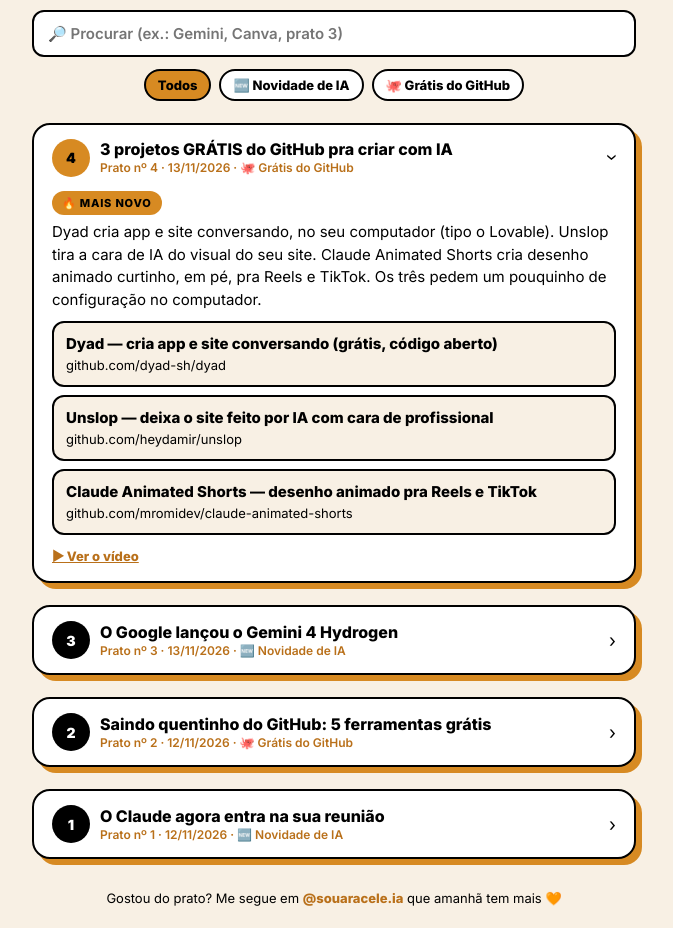
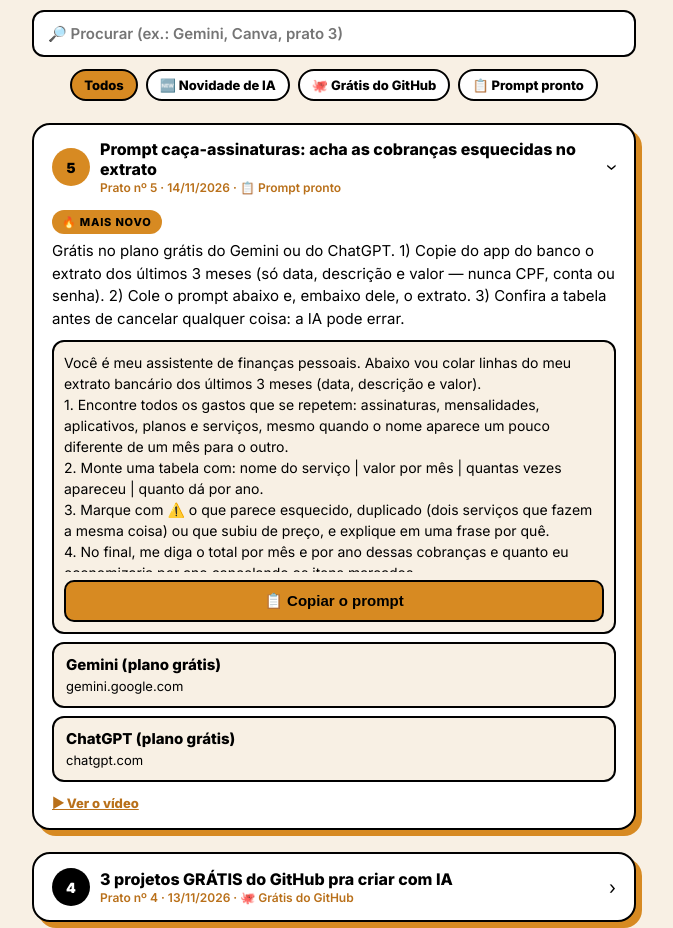
Before and after one commit to aracelesilva/cardapio-quentinho, a plain HTML site: page index.html in a window 1280 px wide. Shown: the part 400-1328 px from the top of the page, without its empty margins (306-979 px from the left). Drawn offline with Linux system fonts and the light colour scheme.

Commit message:
Prato nº 5: prompt caça-assinaturas (14/11) + caixa de copiar prompt

```diff
--- a/index.html
+++ b/index.html
@@ -26,6 +26,9 @@
   .data{font-size:12px;font-weight:600}
   .prato h2{font-size:20px;font-weight:900;margin:6px 0 6px;line-height:1.25}
   .prato p{margin:0 0 10px;font-size:15px}
+  .promptbox{background:var(--creme);border:2px solid var(--preto);border-radius:12px;padding:10px;margin:8px 0}
+  .promptbox pre{white-space:pre-wrap;font-family:inherit;font-size:14px;margin:0 0 8px;max-height:220px;overflow:auto}
+  .copiar{width:100%;background:var(--amb);color:var(--preto);border:2px solid var(--preto);border-radius:10px;padding:10px;font-weight:800;font-size:15px;cursor:pointer}
   .links{list-style:none;padding:0;margin:8px 0 6px}
   .links li{margin:8px 0}
   .links a{display:block;text-decoration:none;color:var(--preto);background:var(--creme);border:2px solid var(--preto);border-radius:12px;padding:10px 12px;font-weight:700;font-size:15px}
@@ -73,6 +76,18 @@
 <script>
 /* Cada vídeo novo entra no INÍCIO desta lista. */
 const PRATOS = [
+  {
+    data: "14/11/2026",
+    tipo: "prompt",
+    titulo: "Prompt caça-assinaturas: acha as cobranças esquecidas no extrato",
+    resumo: "Grátis no plano grátis do Gemini ou do ChatGPT. 1) Copie do app do banco o extrato dos últimos 3 meses (só data, descrição e valor — nunca CPF, conta ou senha). 2) Cole o prompt abaixo e, embaixo dele, o extrato. 3) Confira a tabela antes de cancelar qualquer coisa: a IA pode errar.",
+    video: "https://www.instagram.com/reel/DfvYMJFJ8PH/",
+    prompt: "Você é meu assistente de finanças pessoais. Abaixo vou colar linhas do meu extrato bancário dos últimos 3 meses (data, descrição e valor).\n1. Encontre todos os gastos que se repetem: assinaturas, mensalidades, aplicativos, planos e serviços, mesmo quando o nome aparece um pouco diferente de um mês para o outro.\n2. Monte uma tabela com: nome do serviço | valor por mês | quantas vezes apareceu | quanto dá por ano.\n3. Marque com ⚠️ o que parece esquecido, duplicado (dois serviços que fazem a mesma coisa) ou que subiu de preço, e explique em uma frase por quê.\n4. No final, me diga o total por mês e por ano dessas cobranças e quanto eu economizaria por ano cancelando os itens marcados.\n5. Me dê uma lista curta de próximos passos (o que cancelar primeiro, o que trocar por uma opção grátis).\nRegras: não invente nada; se não tiver certeza, escreva \"confirmar\". Responda em português simples, sem termos difíceis.\nMeu extrato:\n[cole aqui]",
+    links: [
+      ["Gemini (plano grátis)", "https://gemini.google.com"],
+      ["ChatGPT (plano grátis)", "https://chatgpt.com"]
+    ]
+  },
   {
     data: "13/11/2026",
     tipo: "github",
@@ -128,7 +143,8 @@ const TIPOS = {
   novidade: "🆕 Novidade de IA",
   github: "🐙 Grátis do GitHub",
   video: "🎬 Vídeo",
-  ferramenta: "🛠️ Ferramenta"
+  ferramenta: "🛠️ Ferramenta",
+  prompt: "📋 Prompt pronto"
 };
 const el = document.getElementById("pratos");
 const total = PRATOS.length;
@@ -161,13 +177,21 @@ PRATOS.forEach((p, i) => {
     s.textContent = extra || new URL(url).hostname.replace(/^www\./, "") + (url.includes("github.com") ? new URL(url).pathname : "");
     a.appendChild(s); li.appendChild(a); ul.appendChild(li);
   });
+  if (p.prompt) {
+    const box = document.createElement("div"); box.className = "promptbox";
+    const pre = document.createElement("pre"); pre.textContent = p.prompt;
+    const b = document.createElement("button"); b.type = "button"; b.className = "copiar"; b.textContent = "📋 Copiar o prompt";
+    b.onclick = () => { navigator.clipboard.writeText(p.prompt).then(() => { b.textContent = "✅ Copiado!"; setTimeout(() => b.textContent = "📋 Copiar o prompt", 2000); }); };
+    box.appendChild(pre); box.appendChild(b);
+    d.querySelector(".corpo").insertBefore(box, ul);
+  }
   if (p.video) {
     const v = document.createElement("a");
     v.className = "video"; v.href = p.video; v.target = "_blank"; v.rel = "noopener";
     v.textContent = "▶ Ver o vídeo";
     d.querySelector(".corpo").appendChild(v);
   }
-  p.texto = tira([p.titulo, p.resumo, "prato " + p.num, TIPOS[p.tipo] || "", ...p.links.map(l => l.join(" "))].join(" "));
+  p.texto = tira([p.titulo, p.resumo, p.prompt || "", "prato " + p.num, TIPOS[p.tipo] || "", ...p.links.map(l => l.join(" "))].join(" "));
   p.el = d;
   el.appendChild(d);
 });
```
